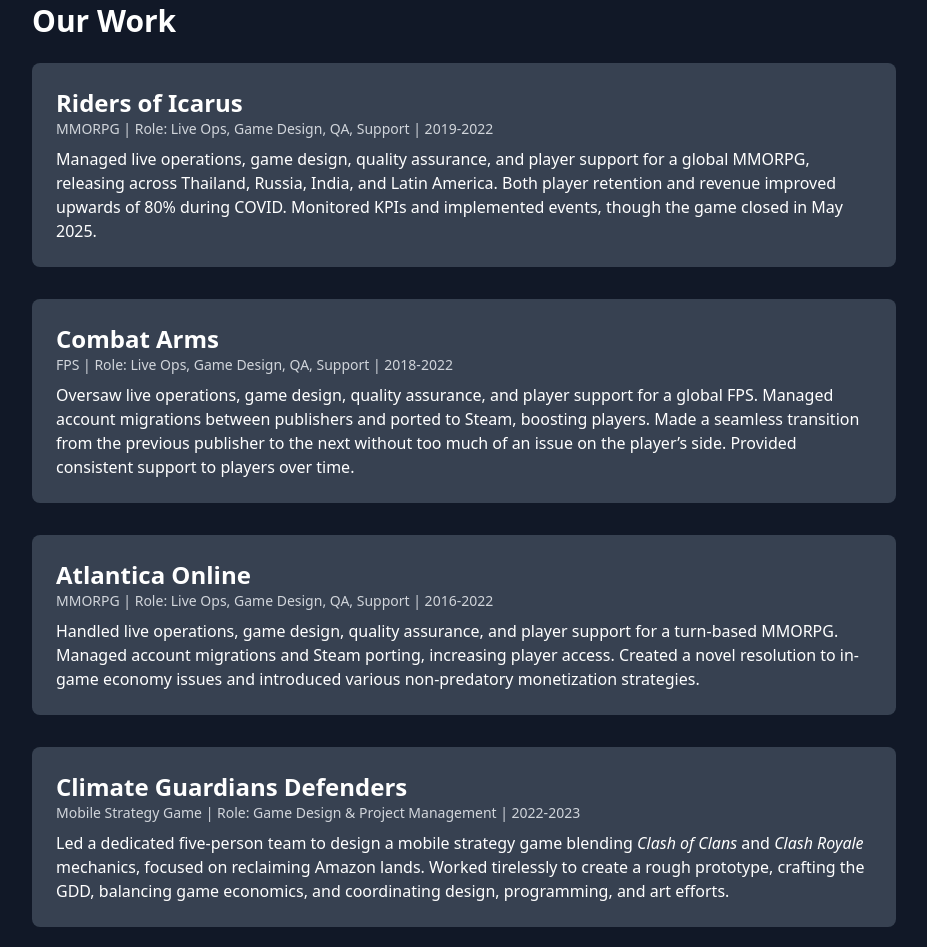
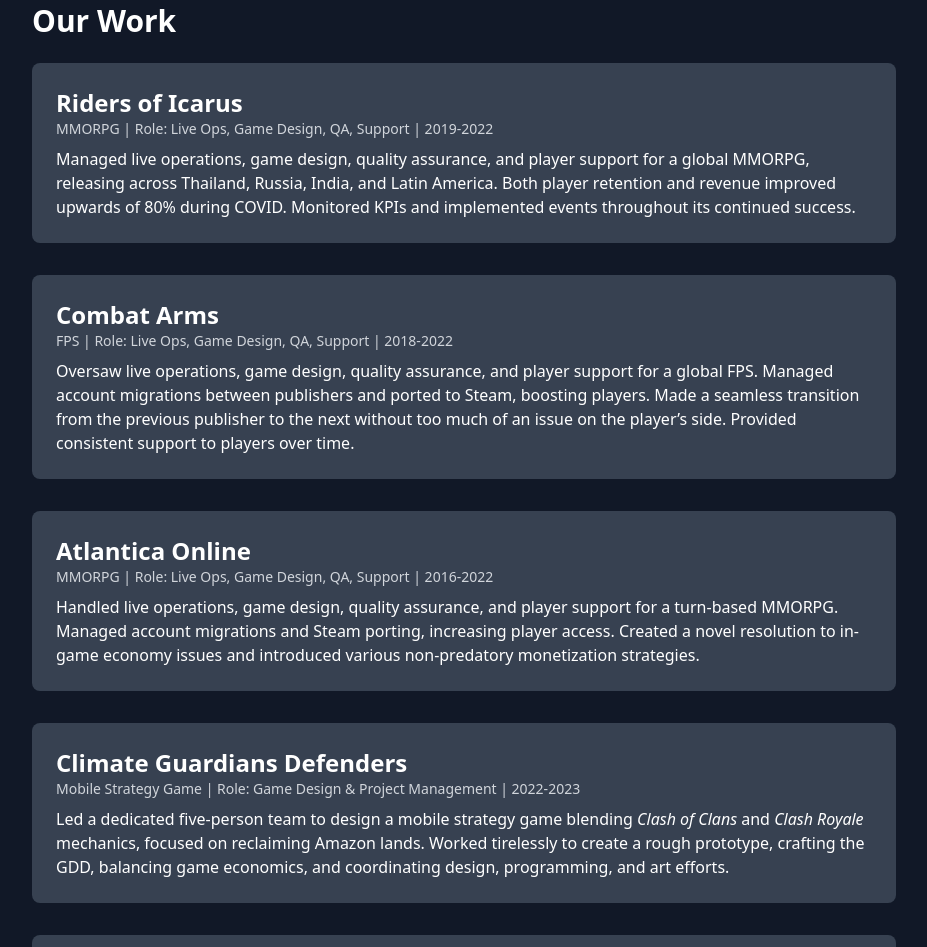
Before and after one commit to cryonize/CryOps-Interactive, a plain HTML site: page index.html in a window 1280 px wide. Shown: the part 1325-2272 px from the top of the page, without its empty margins (176-1103 px from the left). Drawn offline with nearby package versions, Linux system fonts and the light colour scheme.

Commit message:
Update index.html

```diff
--- a/index.html
+++ b/index.html
@@ -141,7 +141,7 @@
         <h3 class="text-2xl font-bold">Riders of Icarus</h3>
         <p class="text-sm text-gray-300 mb-2">MMORPG | Role: Live Ops, Game Design, QA, Support | 2019-2022</p>
         <p>
-          Managed live operations, game design, quality assurance, and player support for a global MMORPG, releasing across Thailand, Russia, India, and Latin America. Both player retention and revenue improved upwards of 80% during COVID. Monitored KPIs and implemented events, though the game closed in May 2025.
+          Managed live operations, game design, quality assurance, and player support for a global MMORPG, releasing across Thailand, Russia, India, and Latin America. Both player retention and revenue improved upwards of 80% during COVID. Monitored KPIs and implemented events throughout its continued success.
         </p>
       </div>
       <!-- Project 2 -->
```
